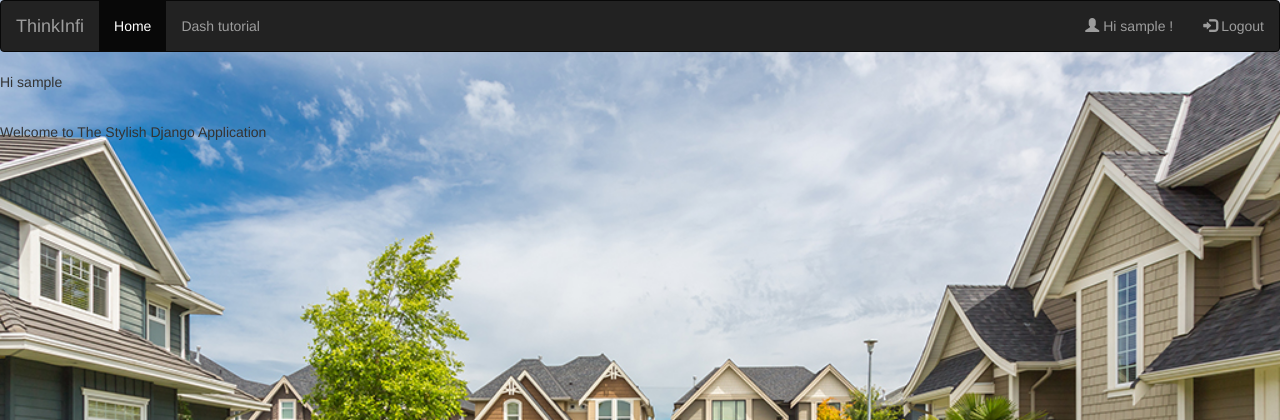
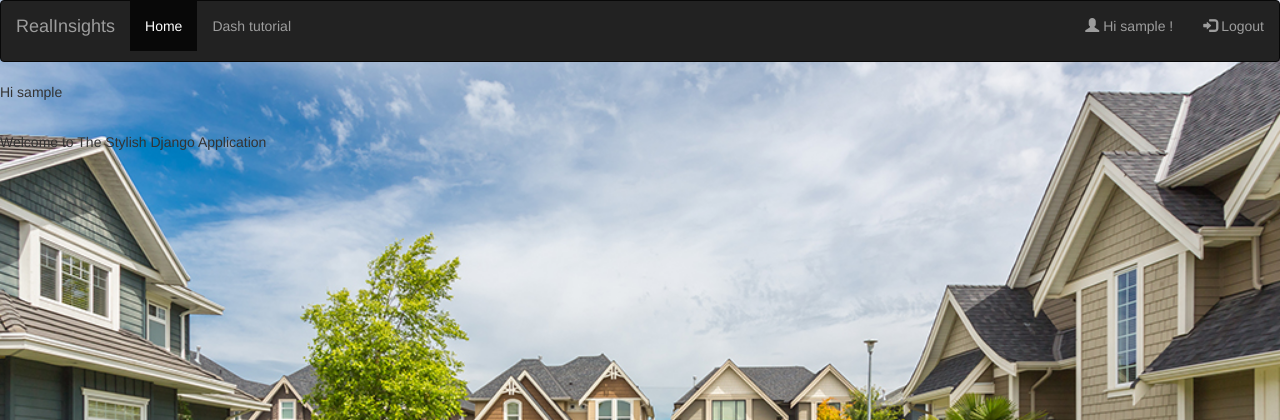
Before and after one commit to phoenixp123/RealEstateDashboard, a Django app: page / in a window 1280 px wide. Shown: the top 420 px of the page. Run offline with Django 3.2, Linux system fonts and the light colour scheme; the visitor is signed in with stand-in values (Sample User, id 1); some libraries are stand-ins or nearby versions.

Commit message:
restructing files to add data exploration support

```diff
--- a/templates/home.html
+++ b/templates/home.html
@@ -30,7 +30,7 @@
       <nav class="navbar navbar-inverse">
         <div class="container-fluid">
         <div class="navbar-header">
-          <a class="navbar-brand" href="https://www.thinkinfi.com/2020/03/django-basic-login-logout-tutorial.html" target="_self">ThinkInfi</a>
+          <p class="navbar-brand">RealInsights</p>
         </div>
         <ul class="nav navbar-nav">
           <li class="active"><A href="home.html">Home</a></li>
```
Also changed, not shown: utils/url_links.txt (renamed from url_links.txt).
